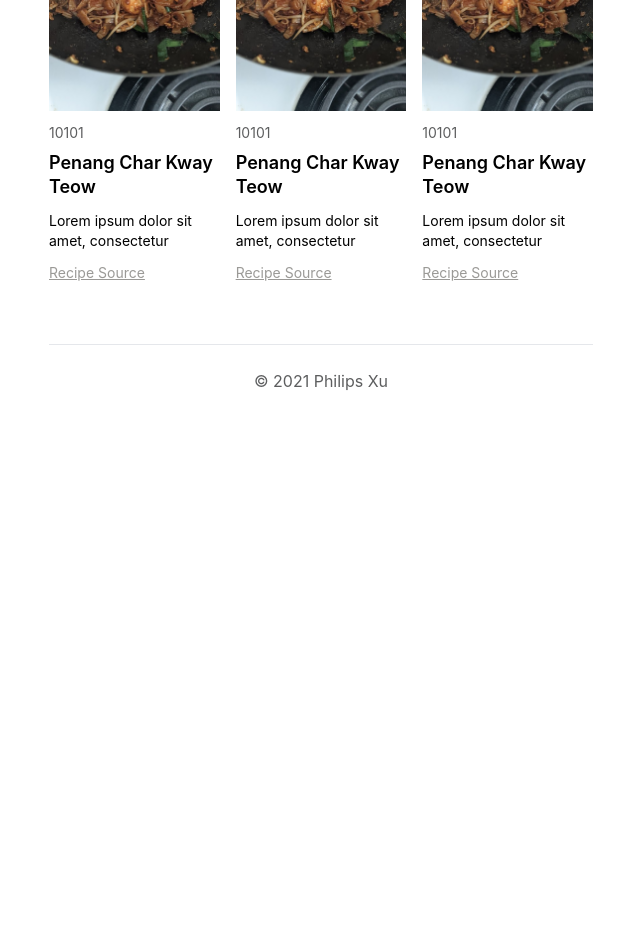
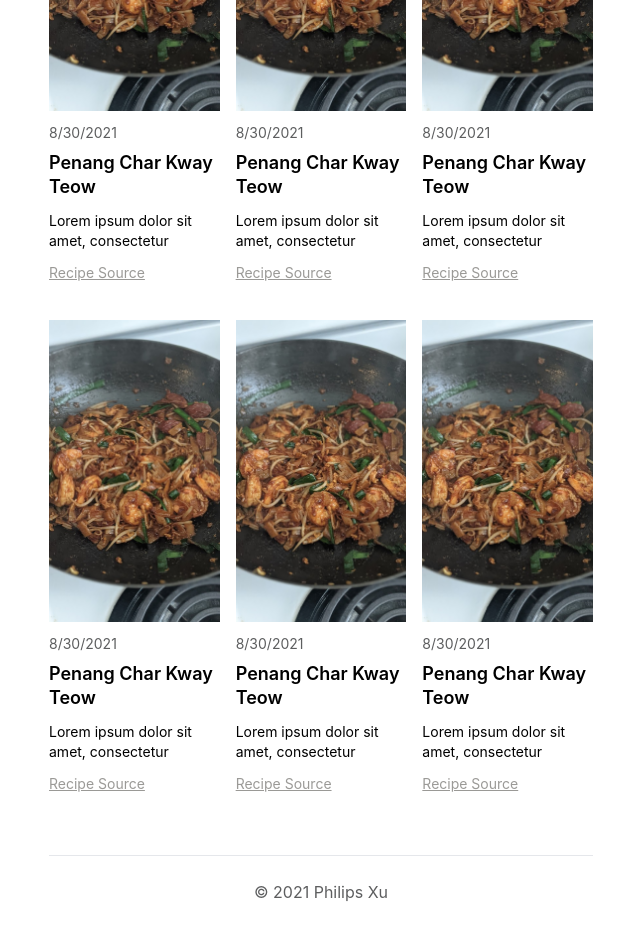
Before and after one commit to Puepis/personal-website, a Next.js app: page /food in a window 1280 px wide. Shown: the part 1140-2068 px from the top of the page, without its empty margins (319-959 px from the left). Before the commit the page ends 1533 px from the top, so only its background shows below. Built offline with nearby package versions, Linux system fonts and the light colour scheme.

Commit message:
format date and added background transition

```diff
--- a/components/Footer.tsx
+++ b/components/Footer.tsx
@@ -4,7 +4,7 @@ const Footer: FunctionComponent = () => {
   return (
     <div className="flex flex-col">
       <hr className="mt-10 mb-6" />
-      <p className="text-base text-light-secondary-text dark:text-white dark:text-opacity-70 text-center">
+      <p className="mb-6 text-base text-light-secondary-text dark:text-white dark:text-opacity-70 text-center">
         © {new Date().getFullYear()} Philips Xu
       </p>
     </div>
--- a/components/ImageCard.tsx
+++ b/components/ImageCard.tsx
@@ -11,7 +11,9 @@ const ImageCard: FunctionComponent<Props> = ({ item }: Props) => {
     <div className="mb-5">
       <Image src="/food/ckt.png" width="100" height="177" layout="responsive" objectFit="cover" />
       <div className="mt-3">
-        <p className="text-sm text-light-secondary-text dark:text-white dark:text-opacity-70">{item.dateCreated}</p>
+        <p className="text-sm text-light-secondary-text dark:text-white dark:text-opacity-70">
+          {item.dateCreated.toLocaleDateString("en-US")}
+        </p>
         <p className="mt-2 text-lg leading-6 font-semibold">{item.title}</p>
         <p className="mt-3 text-sm">{item.description}</p>
         {item.source != null && (
--- a/pages/_document.tsx
+++ b/pages/_document.tsx
@@ -6,7 +6,7 @@ class MyDocument extends Document {
     return (
       <Html lang="en">
         <Head />
-        <body className="bg-light-background dark:bg-dark-background text-black dark:text-white dark:text-opacity-90">
+        <body className="transition duration-300 bg-light-background dark:bg-dark-background text-black dark:text-white dark:text-opacity-90">
           <Main />
           <NextScript />
         </body>
--- a/pages/food.tsx
+++ b/pages/food.tsx
@@ -4,7 +4,7 @@ import MainLayout from "../layouts/MainLayout";
 import FoodEntry from "../src/types/FoodEntry";
 
 const entry: FoodEntry = {
-  dateCreated: 10101,
+  dateCreated: new Date(),
   title: "Penang Char Kway Teow",
   imagePath: "/food/ckt.png",
   description: "Lorem ipsum dolor sit amet, consectetur",
@@ -25,6 +25,9 @@ const FoodPage: NextPage = () => {
         <ImageCard item={entry} />
         <ImageCard item={entry} />
         <ImageCard item={entry} />
+        <ImageCard item={entry} />
+        <ImageCard item={entry} />
+        <ImageCard item={entry} />
       </div>
     </MainLayout>
   );
--- a/src/types/FoodEntry.ts
+++ b/src/types/FoodEntry.ts
@@ -3,7 +3,7 @@ interface FoodEntry {
   description: string;
   imagePath: string;
   source?: string; // url representing recipe source
-  dateCreated: number;
+  dateCreated: Date;
 }
 
 export default FoodEntry;
```
